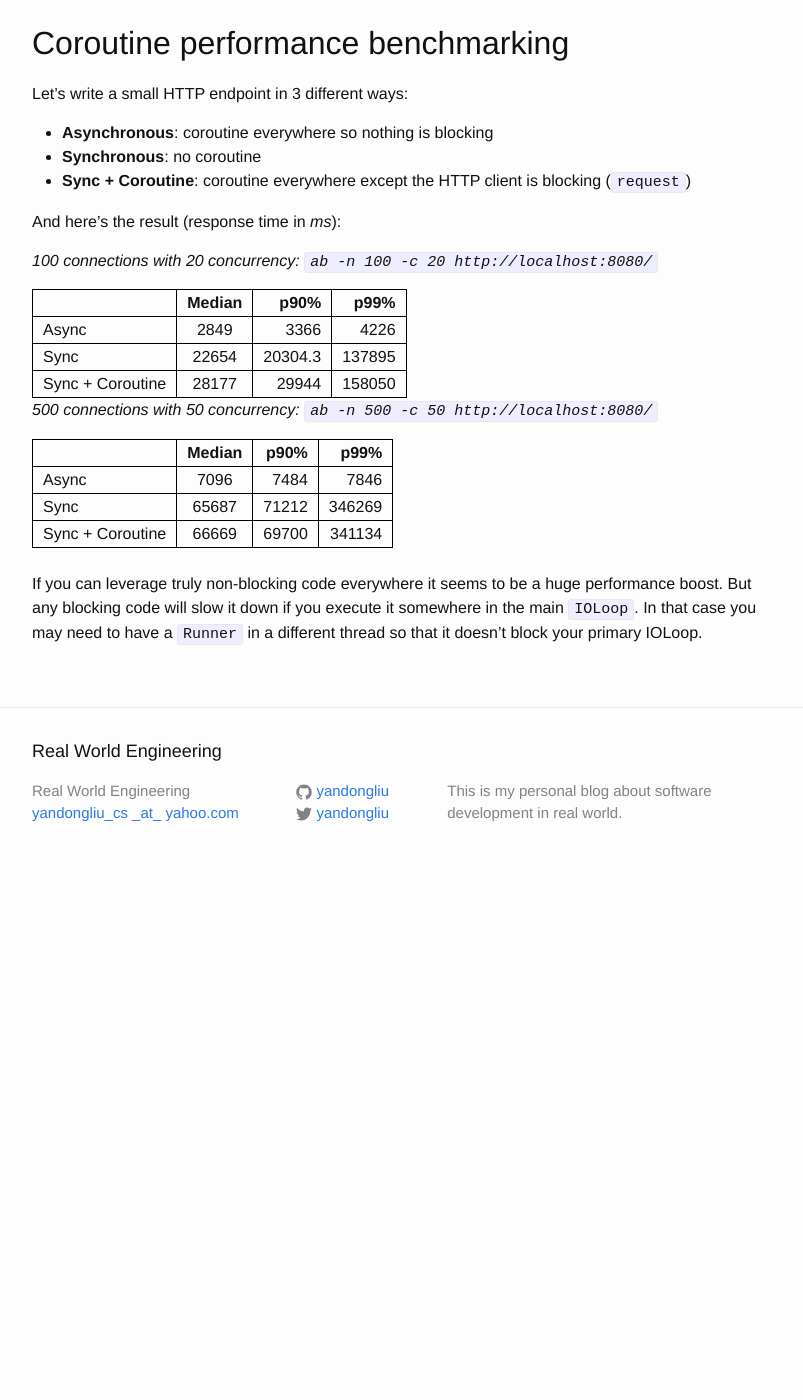
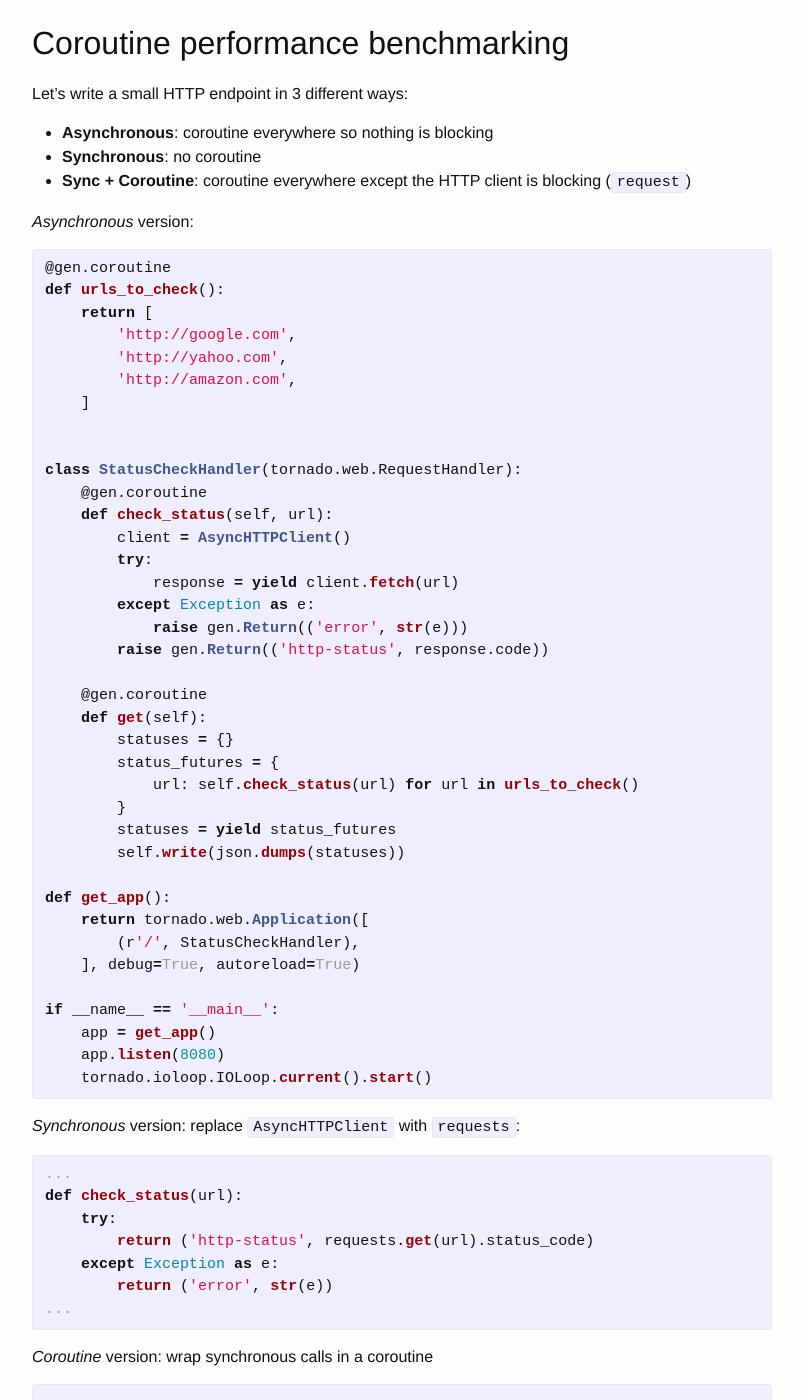
Before and after one commit to yandongliu/yandongliu.github.io, a Jekyll site: the page built from _posts/2016-04-18-tornado_programming.markdown, in a window 1280 px wide and 1400 px high, scrolled down 958 px. Shown: the whole window, without its empty margins (238-1041 px from the left). Built offline with Jekyll 4.4.1, drawn with Linux system fonts in a browser that asks for light colours; before the commit the page ends 1843 px from its top, so only the background shows below that; some of the changed text lies outside the part shown.

Commit message:
add code

```diff
--- a/_posts/2016-04-18-tornado_programming.markdown
+++ b/_posts/2016-04-18-tornado_programming.markdown
@@ -39,6 +39,71 @@ Let's write a small HTTP endpoint in 3 different ways:
 * **Synchronous**: no coroutine
 * **Sync + Coroutine**: coroutine everywhere except the HTTP client is blocking (`request`)
 
+*Asynchronous* version:
+
+{% highlight python %}
+@gen.coroutine
+def urls_to_check():
+    return [
+        'http://google.com',
+        'http://yahoo.com',
+        'http://amazon.com',
+    ]
+
+
+class StatusCheckHandler(tornado.web.RequestHandler):
+    @gen.coroutine
+    def check_status(self, url):
+        client = AsyncHTTPClient()
+        try:
+            response = yield client.fetch(url)
+        except Exception as e:
+            raise gen.Return(('error', str(e)))
+        raise gen.Return(('http-status', response.code))
+
+    @gen.coroutine
+    def get(self):
+        statuses = {}
+        status_futures = {
+            url: self.check_status(url) for url in urls_to_check()
+        }
+        statuses = yield status_futures
+        self.write(json.dumps(statuses))
+
+def get_app():
+    return tornado.web.Application([
+        (r'/', StatusCheckHandler),
+    ], debug=True, autoreload=True)
+
+if __name__ == '__main__':
+    app = get_app()
+    app.listen(8080)
+    tornado.ioloop.IOLoop.current().start()
+{% endhighlight %}
+
+*Synchronous* version: replace `AsyncHTTPClient` with `requests`:
+{% highlight python %}
+...
+def check_status(url):
+    try:
+        return ('http-status', requests.get(url).status_code)
+    except Exception as e:
+        return ('error', str(e))
+...
+{% endhighlight %}
+
+*Coroutine* version: wrap synchronous calls in a coroutine
+{% highlight python %}
+...
+@gen.coroutine
+def check_status(url):
+    try:
+        raise gen.Return(('http-status', requests.get(url).status_code))
+    except Exception as e:
+        raise gen.Return(('error', str(e)))
+...
+{% endhighlight %}
+
 And here's the result (response time in *ms*):
 
 *100 connections with 20 concurrency: `ab -n 100 -c 20 http://localhost:8080/`*
```
